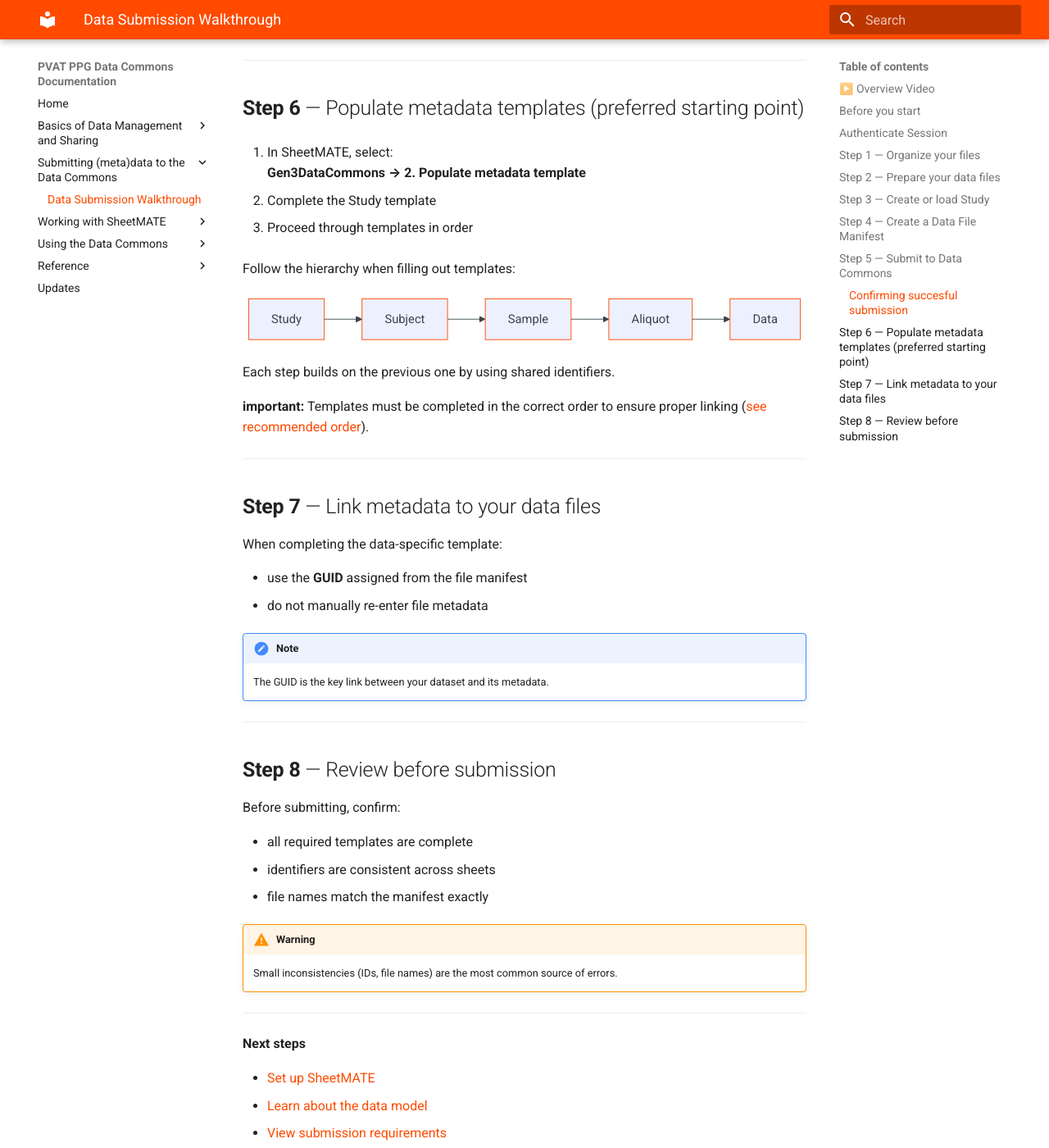
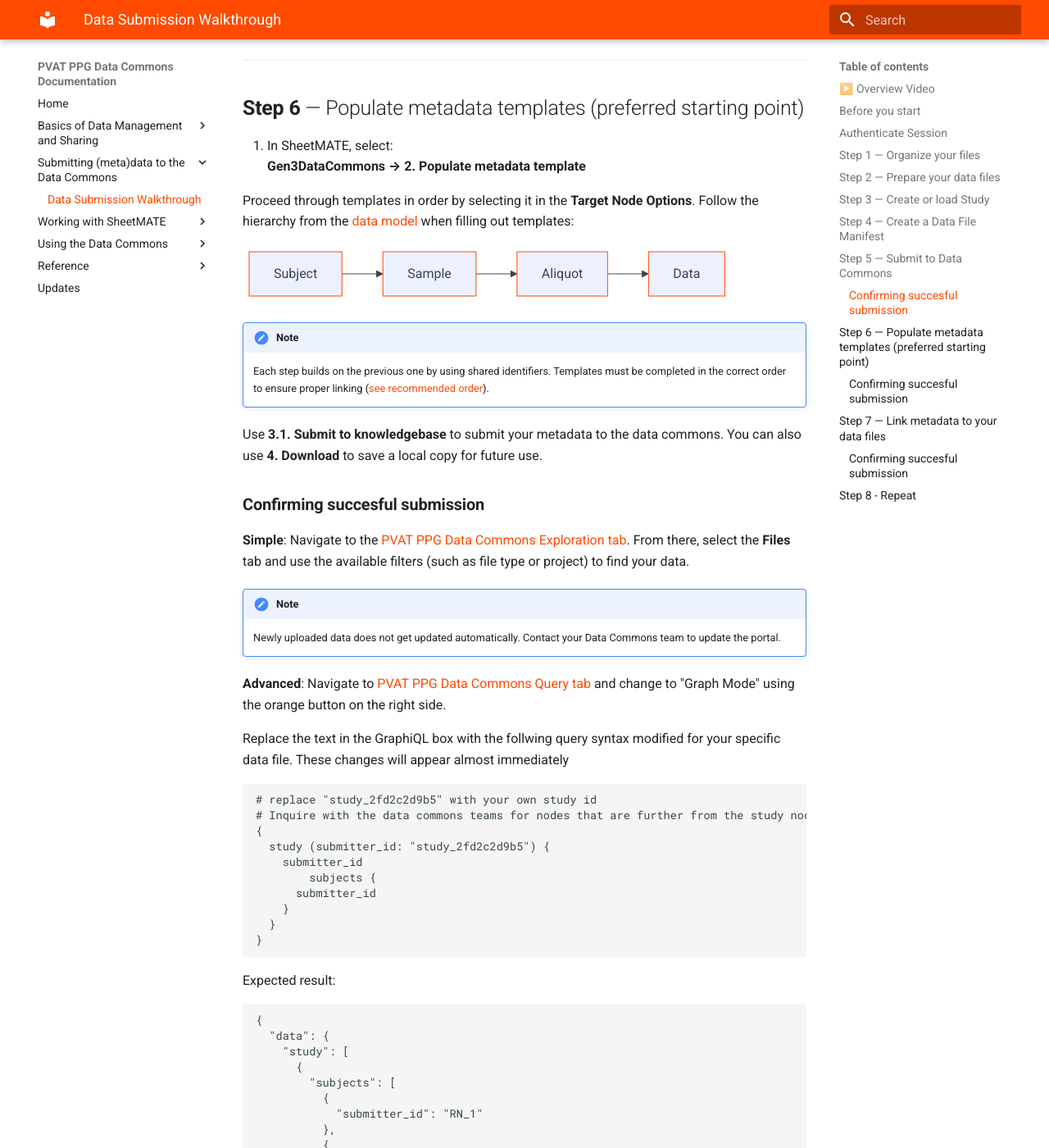
Before and after one commit to nault-research/pvatppg-commons-docs, an MkDocs documentation site: the page built from docs/getting-started/walkthrough.md, in a window 1280 px wide and 1400 px high, scrolled down 7585 px. Shown: the whole window at 82% size. Built offline with MkDocs 1.6.1 and Material for MkDocs 9.7.7, drawn with Linux system fonts in a browser that asks for light colours; some of the changed text lies outside the part shown.

Commit message:
went through every step

````diff
--- a/docs/getting-started/walkthrough.md
+++ b/docs/getting-started/walkthrough.md
@@ -231,54 +231,149 @@ Expected result:
 1. In SheetMATE, select:
    **Gen3DataCommons → 2. Populate metadata template**
 
-2. Complete the Study template
-
-3. Proceed through templates in order
-
-Follow the hierarchy when filling out templates:
+Proceed through templates in order by selecting it in the <b>Target Node Options</b>. Follow the hierarchy from the [data model](https://dev.pvatppgmsu.com/DD) when filling out templates:
 
 ```mermaid
 graph LR
-A[Study] --> B[Subject]
-B --> C[Sample]
+B[Subject] --> C[Sample]
 C --> D[Aliquot]
 D --> E[Data]
 ```
 
-Each step builds on the previous one by using shared identifiers.
+!!! note
+    Each step builds on the previous one by using shared identifiers. Templates must be completed in the correct order to ensure proper linking ([see recommended order](https://google.com)).
 
-<b>important:</b>
-    Templates must be completed in the correct order to ensure proper linking ([see recommended order](https://google.com)).
+Use <b>3.1. Submit to knowledgebase</b> to submit your metadata to the data commons. You can also use <b>4. Download</b> to save a local copy for future use.
+
+### <b>Confirming succesful submission</b>
+
+<b>Simple</b>: Navigate to the [PVAT PPG Data Commons Exploration tab](https://dev.pvatppgmsu.com/explorer). From there, select the **Files** tab and use the available filters (such as file type or project) to find your data.
+
+!!! note
+    Newly uploaded data does not get updated automatically. Contact your Data Commons team to update the portal.
+
+<b>Advanced</b>: Navigate to [PVAT PPG Data Commons Query tab](https://dev.pvatppgmsu.com/query) and change to "Graph Mode" using the orange button on the right side.
+
+Replace the text in the GraphiQL box with the follwing query syntax modified for your specific data file. These changes will appear almost immediately
+
+```
+# replace "study_2fd2c2d9b5" with your own study id
+# Inquire with the data commons teams for nodes that are further from the study node
+{
+  study (submitter_id: "study_2fd2c2d9b5") {
+    submitter_id
+		subjects {
+      submitter_id
+    }
+  }
+}
+```
+Expected result:
+
+```
+{
+  "data": {
+    "study": [
+      {
+        "subjects": [
+          {
+            "submitter_id": "RN_1"
+          },
+          {
+            "submitter_id": "RN_2"
+          },
+          {
+            "submitter_id": "RN_3"
+          },
+          {
+            "submitter_id": "RN_4"
+          },
+          {
+            "submitter_id": "RN_5"
+          },
+          {
+            "submitter_id": "RN_6"
+          }
+        ],
+        "submitter_id": "study_2fd2c2d9b5"
+      }
+    ]
+  }
+}
+```
 
 ---
 
 ## <b>Step 7</b> — Link metadata to your data files
 
-When completing the data-specific template:
+To link metadata to your data file you need to keep the file GUID for your records. See <b>Step 5. Confirming successful submission - Advanced</b> for how to discover your GUID.
+
+From the Gen3DataCommons menu, choose the <b>Target Node Option</b> that matches the <b>type</b> in the data manifest file
 
 - use the **GUID** assigned from the file manifest
 - do not manually re-enter file metadata
 
+Use <b>3.1. Submit to knowledgebase</b> to submit your metadata to the data commons. You can also use <b>4. Download</b> to save a local copy for future use.
+
+### <b>Confirming succesful submission</b>
+
+<b>Simple</b>: Navigate to the [PVAT PPG Data Commons Exploration tab](https://dev.pvatppgmsu.com/explorer). From there, select the **Files** tab and use the available filters (such as file type or project) to find your data.
+
 !!! note
-    The GUID is the key link between your dataset and its metadata.
+    Newly uploaded data does not get updated automatically. Contact your Data Commons team to update the portal.
+
+<b>Advanced</b>: Navigate to [PVAT PPG Data Commons Query tab](https://dev.pvatppgmsu.com/query) and change to "Graph Mode" using the orange button on the right side.
+
+Replace the text in the GraphiQL box with the follwing query syntax modified for your specific data file. These changes will appear almost immediately
+
+```
+# replace "study_2fd2c2d9b5" with your own study id
+# Inquire with the data commons teams for nodes that are further from the study node
+{
+  study (submitter_id: "study_2fd2c2d9b5") {
+    subjects {
+      submitter_id
+      weight_measurements {
+        submitter_id
+        file_name
+        file_size
+        md5sum
+      }
+    }
+  }
+}
+
+```
+Expected result:
+
+```
+{
+  "data": {
+    "study": [
+      {
+        "subjects": [
+          {
+            "submitter_id": "RN_1",
+            "weight_measurements": [
+              {
+                "file_name": "test_project_bodyweights_202604121224.txt",
+                "file_size": 717,
+                "md5sum": "175506dd86feb9a87ebe4bd8effa2359",
+                "submitter_id": "RN_1_weight"
+              }
+            ]
+          }
+        ]
+      }
+    ]
+  }
+}
+
+
+```
 
 ---
 
-## <b>Step 8</b> — Review before submission
+## <b>Step 8</b> - Repeat
 
-Before submitting, confirm:
-
-- all required templates are complete
-- identifiers are consistent across sheets
-- file names match the manifest exactly
-
-!!! warning
-    Small inconsistencies (IDs, file names) are the most common source of errors.
-
----
-
-<b>Next steps</b>
-
-- [Set up SheetMATE](../sheetmate/setup.md)
-- [Learn about the data model](../concepts/data-model.md)
-- [View submission requirements](../submission/file-organization.md)
+Continue moving through steps 6 - 7 until all the relevant metadata has been uploaded
````
